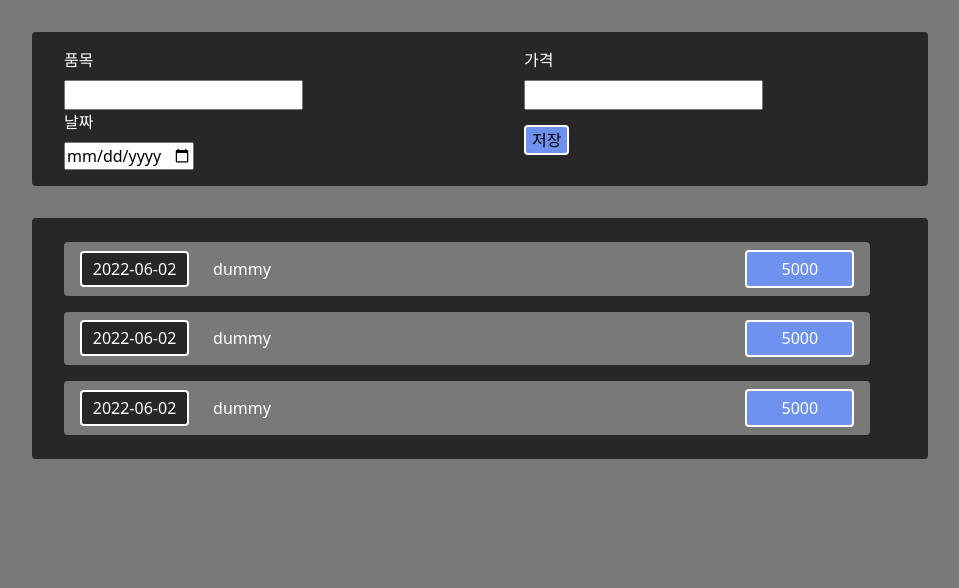
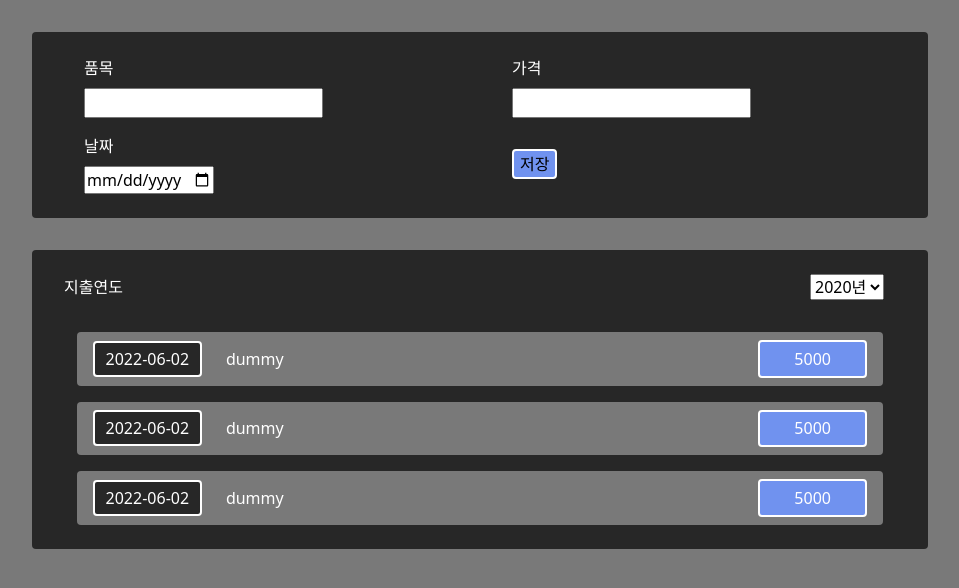
Before and after one commit to silveriron/Moneybook, a React (Create React App) app: page / in a window 1280 px wide. Shown: the top 588 px of the page, without its empty margins (160-1119 px from the left). Built offline with nearby package versions, Linux system fonts and the light colour scheme.

Commit message:
지출연도 필터링 폼 추가

```diff
--- a/src/components/Expense/Expense.js
+++ b/src/components/Expense/Expense.js
@@ -1,12 +1,27 @@
 import ExpenseItem from "./ExpenseItem";
 import { Container } from "react-bootstrap";
 import "./Expense.css";
+import ExpenseFilter from "./ExpenseFilter";
+import { useState } from "react";
 
 const Expense = ({ expenseLists }) => {
+  const [year, setYear] = useState("2020");
+
+  const yearChangeHandler = (year) => {
+    setYear(year);
+  };
+
   return (
     <Container className="expenseList">
+      <ExpenseFilter selected={year} yearChangeHandler={yearChangeHandler} />
       {expenseLists.map((expenseList) => {
-        return <ExpenseItem expenseList={expenseList} key={expenseList.id} />;
+        return (
+          <ExpenseItem
+            year={year}
+            expenseList={expenseList}
+            key={expenseList.id}
+          />
+        );
       })}
     </Container>
   );
--- /dev/null
+++ b/src/components/Expense/ExpenseFilter.css
@@ -0,0 +1,9 @@
+.ExpenseFilter {
+  color: white;
+  padding: 1rem 2rem;
+}
+
+.yearSelecter {
+  text-align: right;
+  padding: 0 1.5rem;
+}
--- /dev/null
+++ b/src/components/Expense/ExpenseFilter.js
@@ -0,0 +1,26 @@
+import { useState } from "react";
+import { Container, Row, Col } from "react-bootstrap";
+import "./ExpenseFilter.css";
+
+const ExpenseFilter = ({ yearChangeHandler, selected }) => {
+  const changeYearHandler = (e) => {
+    yearChangeHandler(e.target.value);
+  };
+  return (
+    <Container className="ExpenseFilter">
+      <Row>
+        <Col>지출연도</Col>
+        <Col className="yearSelecter">
+          <select value={selected} name="yeaers" onChange={changeYearHandler}>
+            <option value="2019">2019년</option>
+            <option value="2020">2020년</option>
+            <option value="2021">2021년</option>
+            <option value="2022">2022년</option>
+          </select>
+        </Col>
+      </Row>
+    </Container>
+  );
+};
+
+export default ExpenseFilter;
--- a/src/components/Expense/ExpenseItem.css
+++ b/src/components/Expense/ExpenseItem.css
@@ -3,7 +3,7 @@
   width: 90%;
   background-color: rgb(121, 121, 121);
   border-radius: 4px;
-  margin: 1rem 2rem;
+  margin: 1rem auto;
   padding: 0.5rem 1rem;
 }
 
--- a/src/components/Expense/ExpenseItem.js
+++ b/src/components/Expense/ExpenseItem.js
@@ -1,9 +1,7 @@
 import { Container, Row, Col } from "react-bootstrap";
 import "./ExpenseItem.css";
 
-const ExpenseItem = ({ expenseList }) => {
-  console.log(expenseList);
-
+const ExpenseItem = ({ expenseList, year }) => {
   return (
     <Container className="expenseItem">
       <Row>
--- a/src/components/NewExpense/NewExpense.css
+++ b/src/components/NewExpense/NewExpense.css
@@ -7,8 +7,13 @@
   color: white;
 }
 
+.newExpense .row {
+  padding: 0 2rem;
+}
+
 .newExpense .col {
-  margin-left: 2rem;
+  padding-left: 2rem;
+  margin: 0.5rem auto;
 }
 
 label {
```
